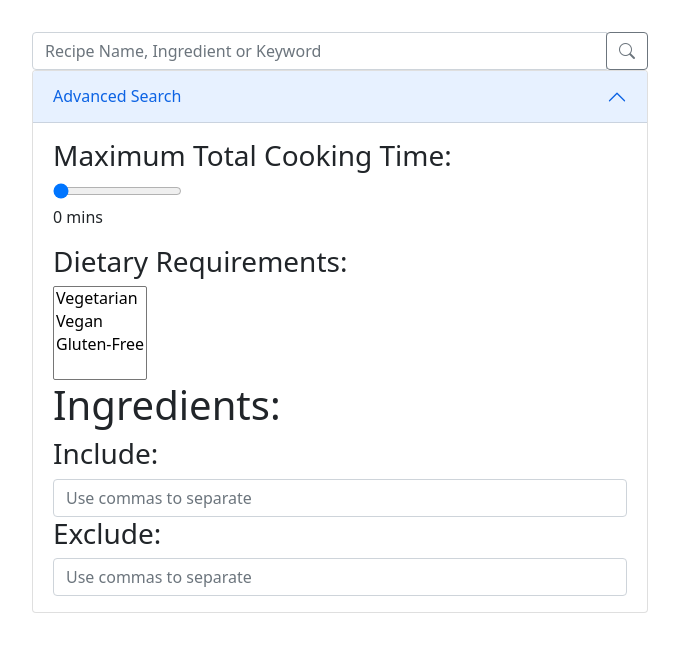
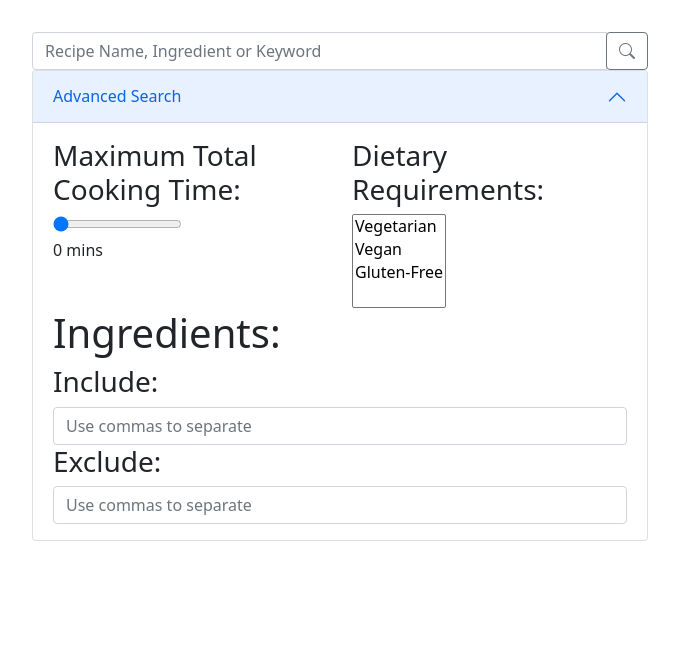
Before and after one commit to JHoweWowe/Honours-Project-Code, a Flask app: page / in a window 1280 px wide, after a click on "Advanced Search". Shown: the part 56-708 px from the top of the page, without its empty margins (300-979 px from the left). Run offline with Flask 2, Linux system fonts and the light colour scheme; some libraries are stand-ins or nearby versions.

Commit message:
Make advanced search feature neater

```diff
--- a/app.py
+++ b/app.py
@@ -22,7 +22,7 @@ def search():
     try:
         collection = []
         sample_dict_size = dict()
-        sample_dict_size["$sample"] = {"size" : 4} # RANDOM SAMPLE SIZE - can easily be customizable
+        sample_dict_size["$sample"] = {"size" : 6} # RANDOM SAMPLE SIZE - can easily be customizable
 
         match_requirements = dict()
         match_inner_requirements = dict()
--- a/static/css/base.css
+++ b/static/css/base.css
@@ -34,7 +34,7 @@
         margin: 0px 8px;
     }
     #relevant-recipe-container {
-        width: 40%;
+        width: 30%;
         margin: 8px;
     }
 }
--- a/templates/index.html
+++ b/templates/index.html
@@ -26,14 +26,15 @@
                 </h2>
                 <div id="flush-collapseOne" class="accordion-collapse collapse" aria-labelledby="flush-headingOne" data-bs-parent="#accordionFlushExample">
                   <div class="accordion-body">
-                    <div id="total-cooking-time-container">
+                    <div class="row">
+                      <div class="col-md-6" id="total-cooking-time-container">
                         <h3>Maximum Total Cooking Time:</h3>
                         <div class="slidecontainer">
                           <input type="range" min="0" max="120" value="0" step="5" class="slider" id="cooking-time-range" name="cooking-time-range">
                           <p><span id="cooking-time-span-value"></span> mins</p>
                         </div>
                       </div>
-                    <div id="dietary-requirements-container">
+                      <div class="col-md-6" id="dietary-requirements-container">
                         <h3>Dietary Requirements:</h3>
                         <select name="dietary-requirements-dropdown" multiple="multiple">
                           <option value="Vegetarian">Vegetarian</option>
@@ -41,12 +42,13 @@
                           <option value="Gluten-free">Gluten-Free</option>
                         </select>
                       </div>
-                    <div id="ingredients-container">
+                      <div class="col-md-12" id="ingredients-container">
                         <h1>Ingredients:</h1>
                         <h3>Include:</h3>
                         <input type="text" name="include-ingredients" class="form-control" placeholder="Use commas to separate">
                         <h3>Exclude:</h3>
                         <input type="text" name="exclude-ingredients" class="form-control" placeholder="Use commas to separate">
+                      </div>
                     </div>
                   </div>
                 </div>
--- a/templates/recipes.html
+++ b/templates/recipes.html
@@ -21,7 +21,7 @@
 
             <!-- Check for just size 1 -->
             {% for d in data %}
-            <div class="col-md-6 card" id="relevant-recipe-container">
+            <div class="col-md-4 card" id="relevant-recipe-container">
                 <img class="card-img" src="{{ d.image_url }}">
                 <div class="card-body">
                     <a href="{{ url_for('view_recipe', id = d._id) }}">
```
Lines whose indentation alone changed are shown as unchanged.
